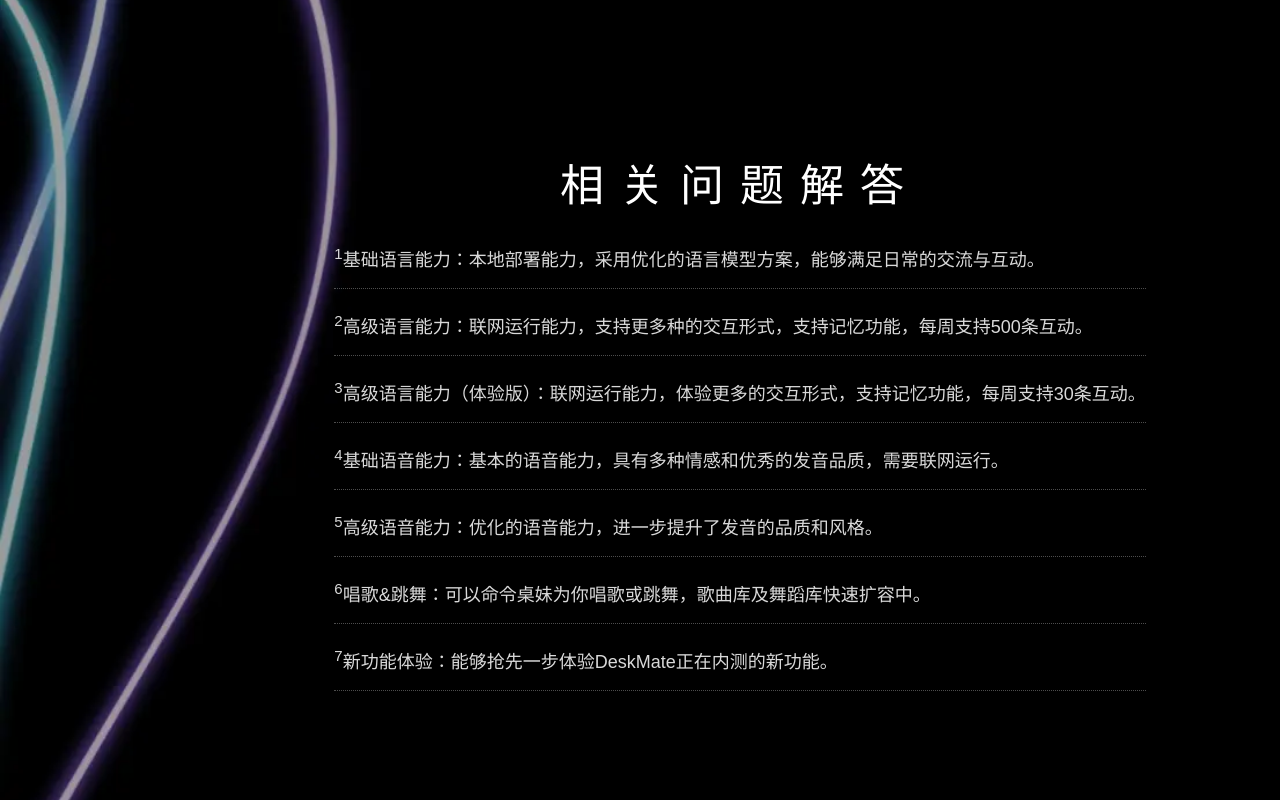
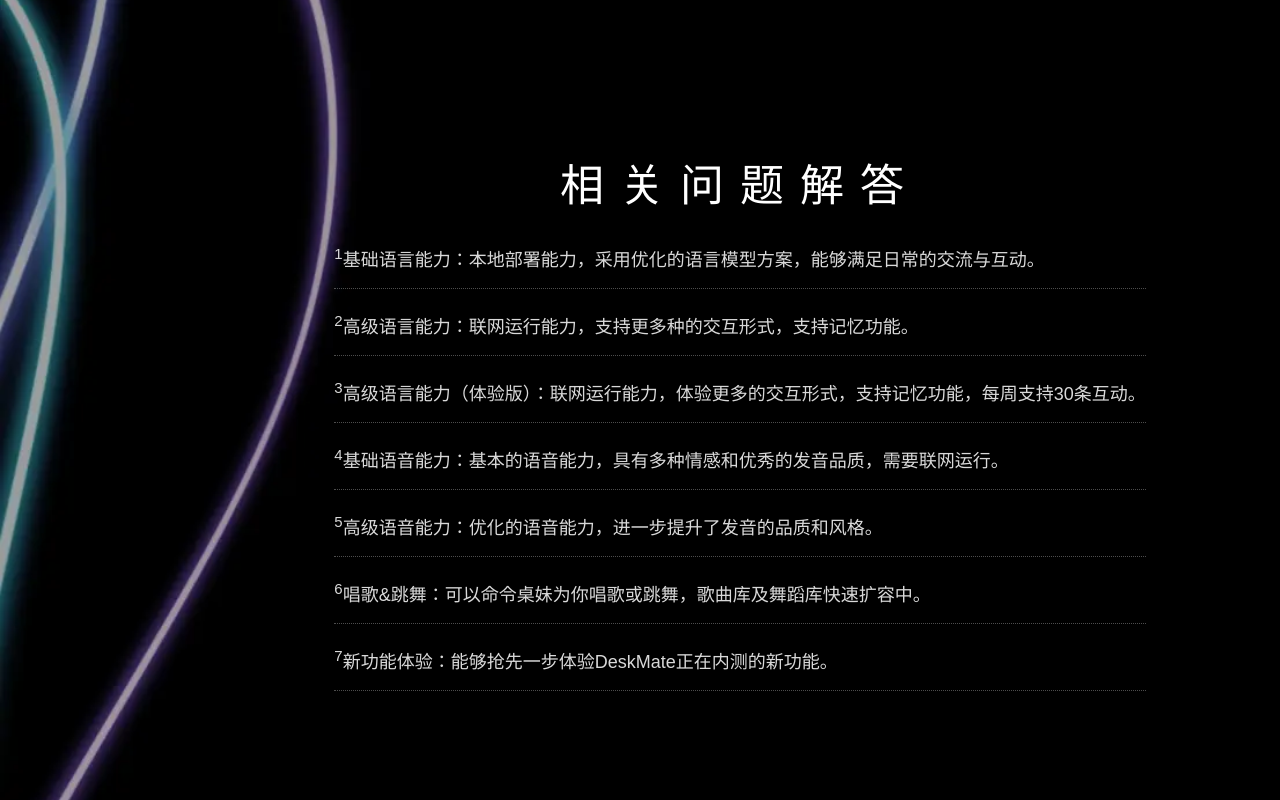
Before and after one commit to deskmatedev/website, a plain HTML site: page pricing.html in a window 1280 px wide. Shown: the part 1890-2690 px from the top of the page. Drawn offline with Linux system fonts and the light colour scheme; a web font is replaced by a local one.

```diff
--- a/pricing.html
+++ b/pricing.html
@@ -722,7 +722,7 @@
                         <p><sup>1</sup>基础语言能力：本地部署能力，采用优化的语言模型方案，能够满足日常的交流与互动。</p>
                     </div>
                     <div class="pricing_tips_item">
-                        <p><sup>2</sup>高级语言能力：联网运行能力，支持更多种的交互形式，支持记忆功能，每周支持500条互动。</p>
+                        <p><sup>2</sup>高级语言能力：联网运行能力，支持更多种的交互形式，支持记忆功能。</p>
                     </div>
                     <div class="pricing_tips_item">
                         <p><sup>3</sup>高级语言能力（体验版）：联网运行能力，体验更多的交互形式，支持记忆功能，每周支持30条互动。</p>
```
Also changed, not shown: static/images/swiper1.png, static/images/swiper3.png, static/images/swiper4.png, static/images/swiper5.png, 1 other file.
